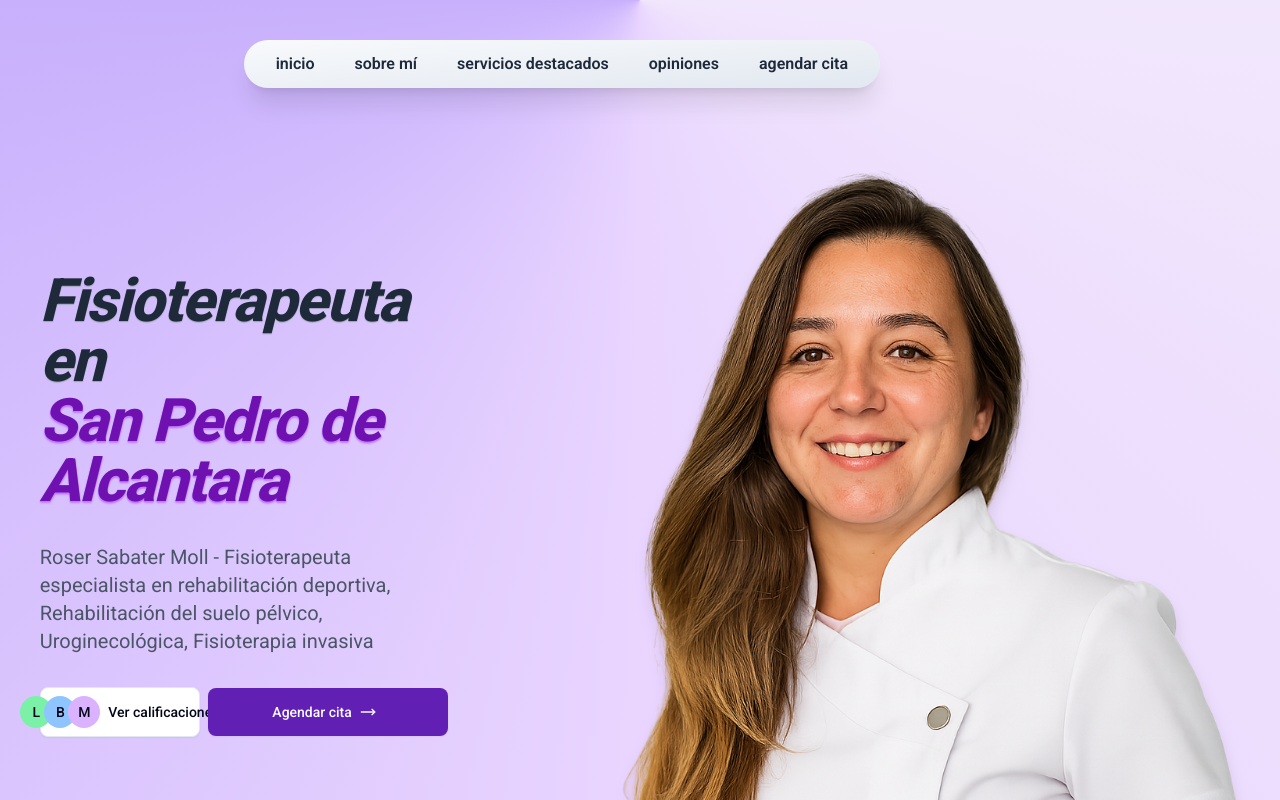
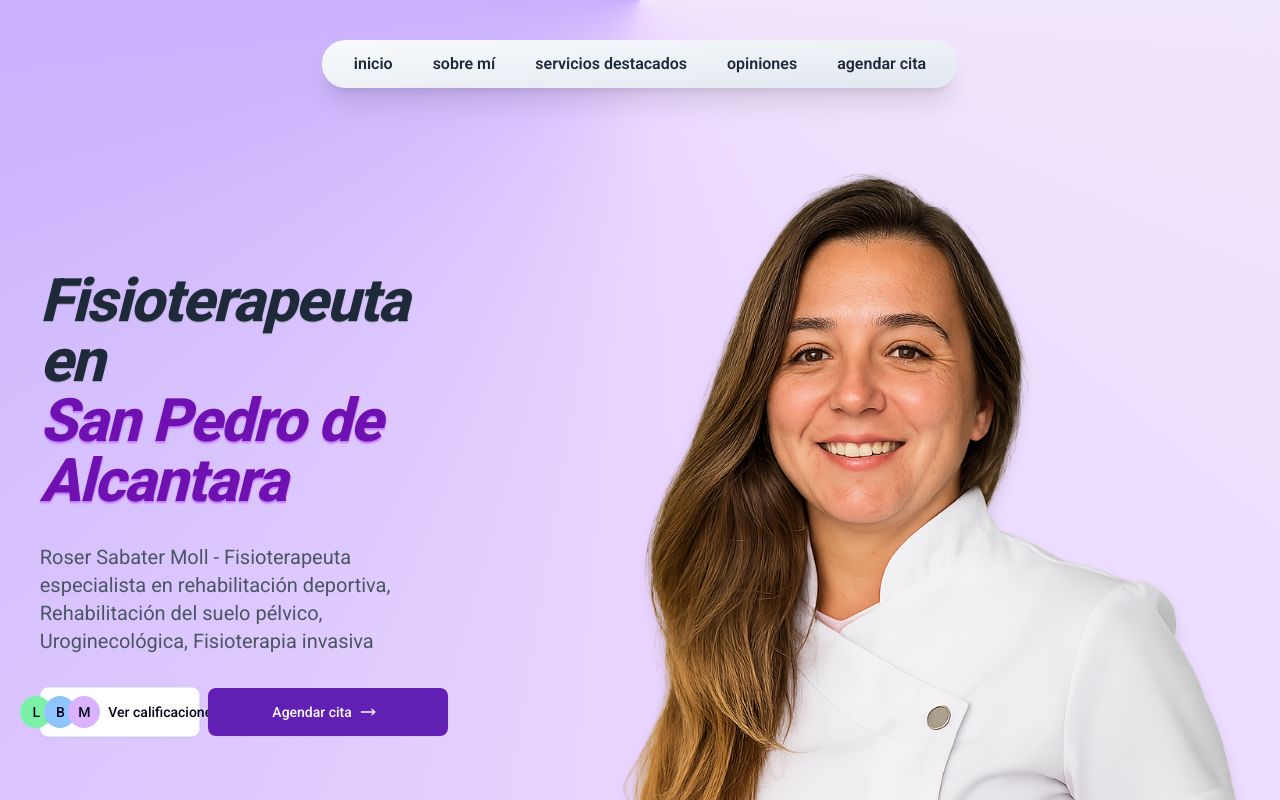
Before and after one commit to Alejopizarro/fisio-roser, a Next.js app: page / in a window 1280 px wide. Shown: the top 800 px of the page. Built offline with nearby package versions, Linux system fonts and the light colour scheme.

Commit message:
fix position navbar

```diff
--- a/components/nav-bar.tsx
+++ b/components/nav-bar.tsx
@@ -18,7 +18,7 @@ const Navbar = (props: NavbarProps) => {
   };
 
   return (
-    <div className="bg-gradient-to-br fixed top-5 sm:top-10 sm:right-100 z-1001 from-slate-50 to-slate-200 shadow-xl flex font-semibold items-center px-4 py-1 max-w-4xl mx-auto rounded-full">
+    <div className="fixed left-1/2 top-10 transform -translate-x-1/2 bg-gradient-to-br z-1001 from-slate-50 to-slate-200 shadow-xl flex font-semibold items-center px-4 py-1 max-w-4xl mx-auto rounded-full">
       <div className="flex sm:hidden space-x-8 overflow-x-auto py-1 px-1">
         {sectionMobile.map((item, idx) => (
           <button
@@ -43,7 +43,7 @@ const Navbar = (props: NavbarProps) => {
         {section.map((item) => (
           <button
             key={item.name}
-            className="text-gray-800 text-shadow-slate-400 text-shadow-xl hover:bg-gray-300 h-full px-4 py-2 rounded-lg cursor-pointer transition-colors duration-300 focus:outline-none focus:ring-2 focus:ring-purple-500 focus:ring-offset-2"
+            className="text-gray-800 text-shadow-slate-400 min-w-max text-shadow-xl hover:bg-gray-300 h-full px-4 py-2 rounded-lg cursor-pointer transition-colors duration-300 focus:outline-none focus:ring-2 focus:ring-purple-500 focus:ring-offset-2 whitespace-nowrap w-full"
             onClick={() => handleScroll(item.scroll)}
           >
             {item.name}
```
